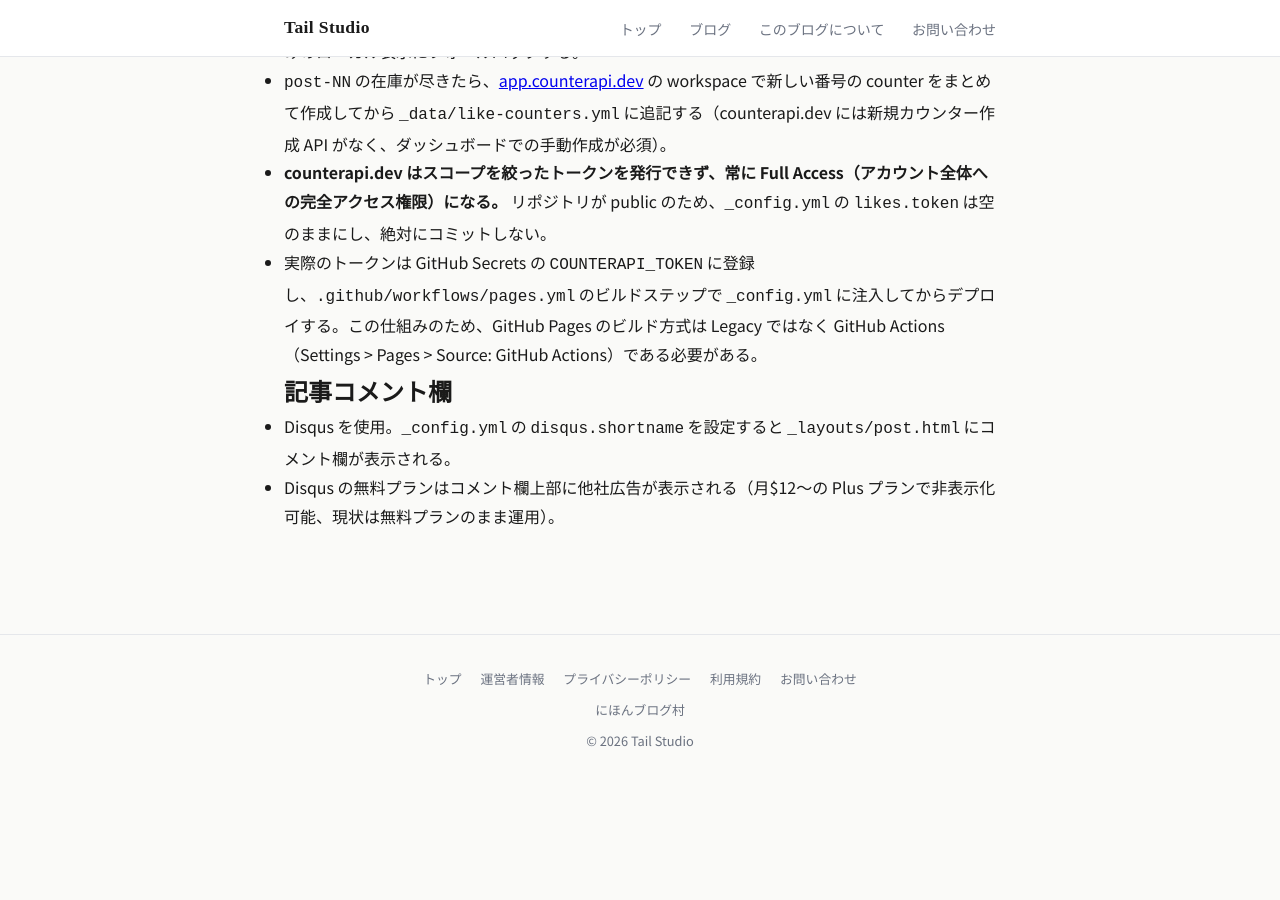
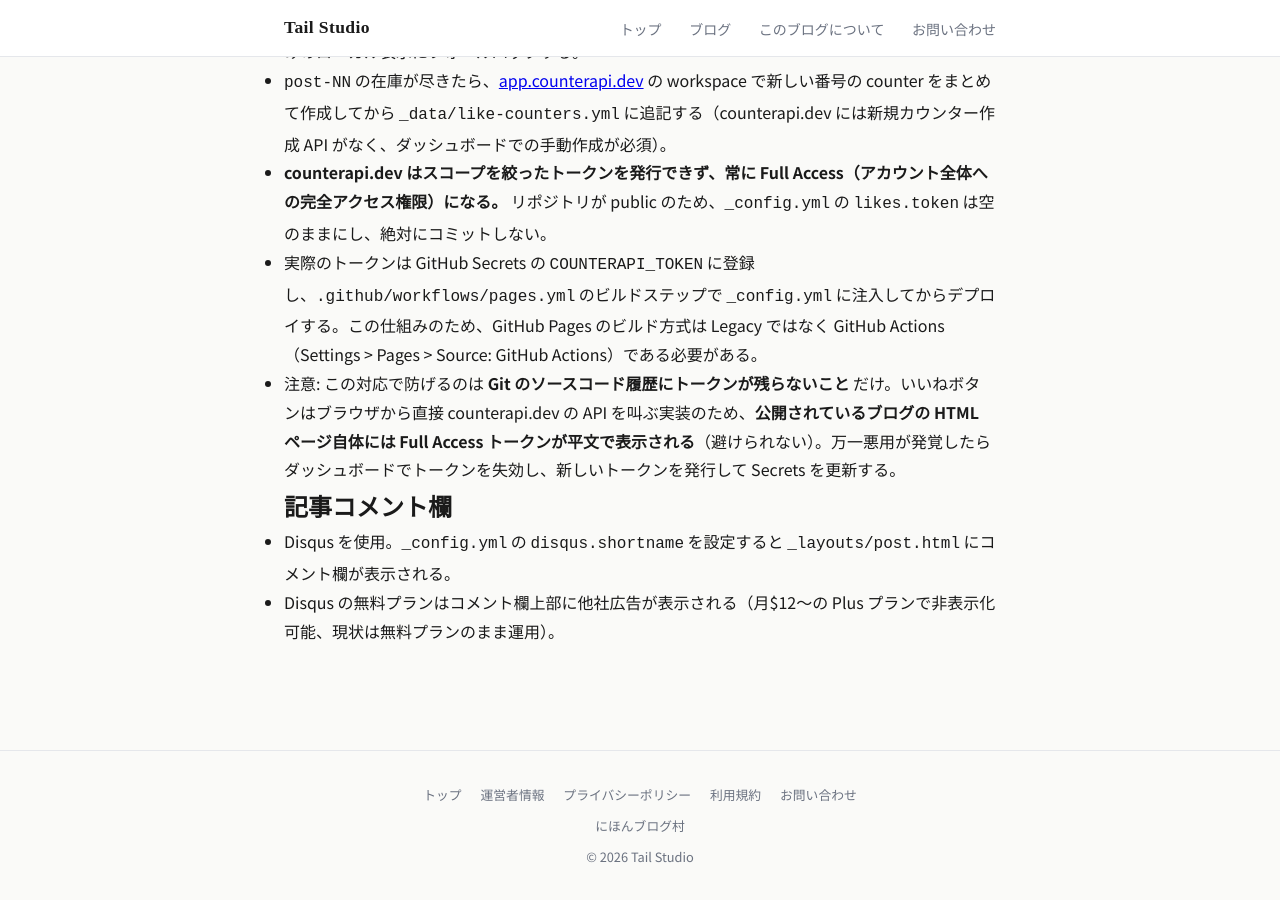
Before and after one commit to wat--/app-policies, a Jekyll site: the page built from CLAUDE.md, in a window 1280 px wide and 900 px high, scrolled down 1634 px. Built offline with Jekyll 4.4.1, drawn with Linux system fonts in a browser that asks for light colours; our own code applies the rules of GitHub Pages for plain Markdown files; before the commit the page ends 2418 px from its top, so only the background shows below that.

Commit message:
CLAUDE.mdにCounterAPIトークン露出に関する注意を追記
Co-Authored-By: Claude Sonnet 5 <noreply@anthropic.com>

```diff
--- a/CLAUDE.md
+++ b/CLAUDE.md
@@ -63,6 +63,7 @@ description: 記事の概要（検索結果に表示される）
 - `post-NN` の在庫が尽きたら、[app.counterapi.dev](https://app.counterapi.dev/team/ws-team-1/counters) の workspace で新しい番号の counter をまとめて作成してから `_data/like-counters.yml` に追記する（counterapi.dev には新規カウンター作成 API がなく、ダッシュボードでの手動作成が必須）。
 - **counterapi.dev はスコープを絞ったトークンを発行できず、常に Full Access（アカウント全体への完全アクセス権限）になる。** リポジトリが public のため、`_config.yml` の `likes.token` は空のままにし、絶対にコミットしない。
 - 実際のトークンは GitHub Secrets の `COUNTERAPI_TOKEN` に登録し、`.github/workflows/pages.yml` のビルドステップで `_config.yml` に注入してからデプロイする。この仕組みのため、GitHub Pages のビルド方式は Legacy ではなく GitHub Actions（Settings > Pages > Source: GitHub Actions）である必要がある。
+- 注意: この対応で防げるのは **Git のソースコード履歴にトークンが残らないこと** だけ。いいねボタンはブラウザから直接 counterapi.dev の API を叫ぶ実装のため、**公開されているブログの HTML ページ自体には Full Access トークンが平文で表示される**（避けられない）。万一悪用が発覚したらダッシュボードでトークンを失効し、新しいトークンを発行して Secrets を更新する。
 
 ## 記事コメント欄
 
```
